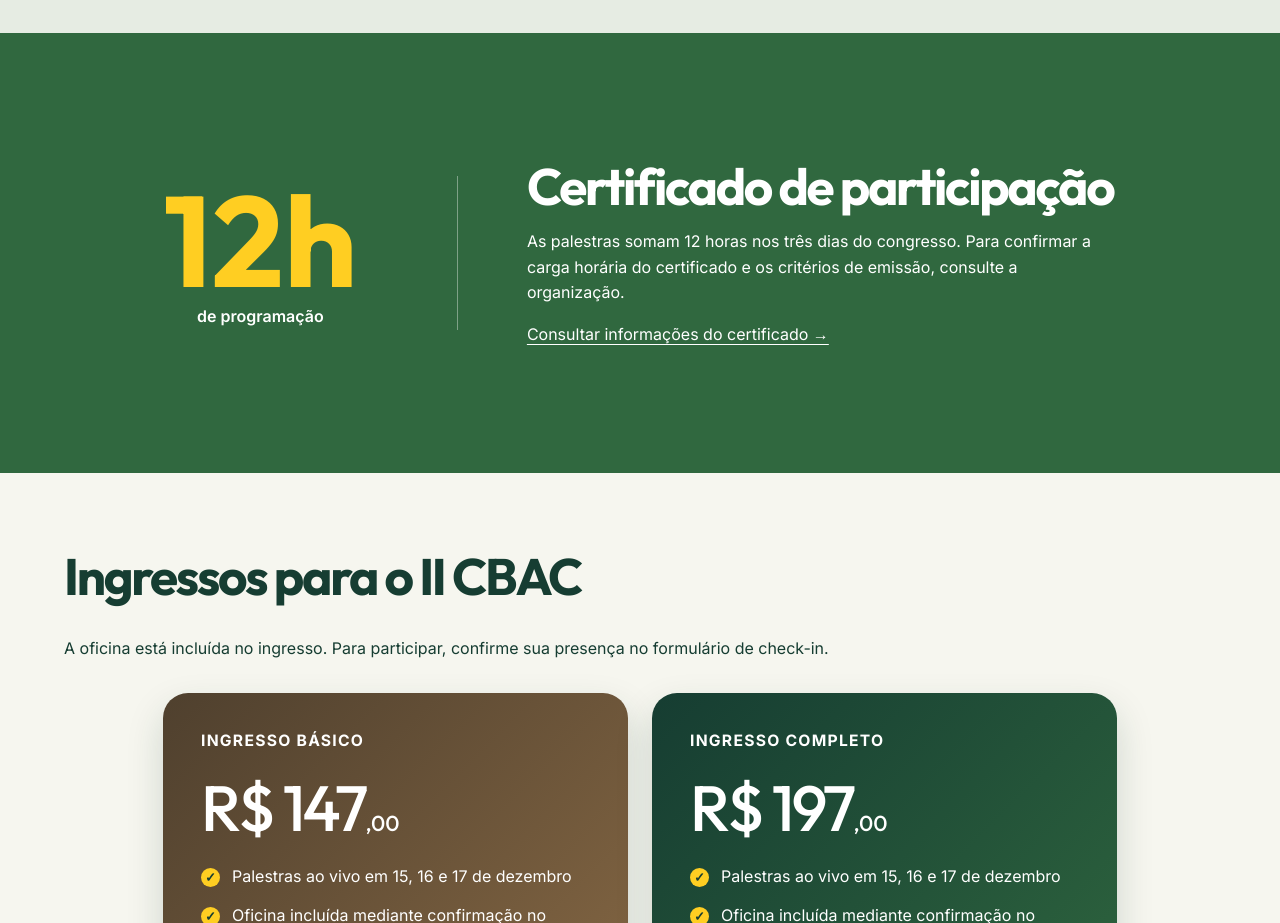
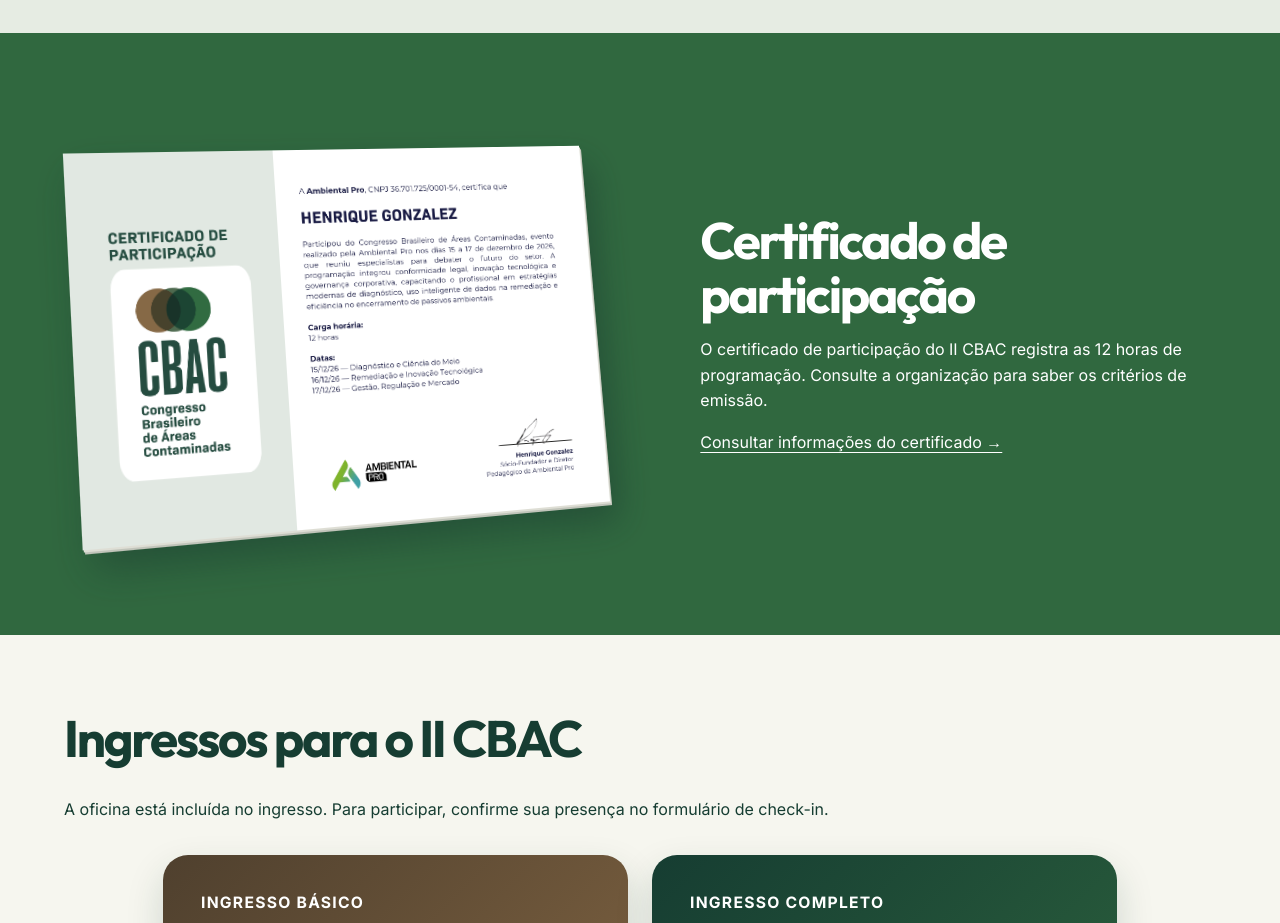
Before and after one commit to henriquegsantos149/cbac, a website built with Vite: page index.html in a window 1280 px wide. Shown: the part 3480-4403 px from the top of the page. Built offline with nearby package versions, Linux system fonts and the light colour scheme.

Commit message:
inclusao do certificado

```diff
--- a/index.html
+++ b/index.html
@@ -61,9 +61,9 @@
 </div>
 <section id="certificado" class="dark">
   <div class="wrap certificate-info">
-    <div class="certificate-hours"><strong>12h</strong><span>de programação</span></div>
+    <figure class="certificate-preview"><img src="assets/certificado-cbac.png" loading="lazy" alt="Modelo do certificado de participação do II CBAC, com carga horária de 12 horas"></figure>
     <div><h2>Certificado de participação</h2>
-    <p>As palestras somam 12 horas nos três dias do congresso. Para confirmar a carga horária do certificado e os critérios de emissão, consulte a organização.</p>
+    <p>O certificado de participação do II CBAC registra as 12 horas de programação. Consulte a organização para saber os critérios de emissão.</p>
     <a href="https://wa.me/5521985047457?text=Ol%C3%A1%21%20Gostaria%20de%20saber%20como%20funciona%20a%20emiss%C3%A3o%20do%20certificado%20do%20II%20CBAC.">Consultar informações do certificado →</a></div>
   </div>
 </section>
--- a/style.css
+++ b/style.css
@@ -169,10 +169,13 @@ footer .footer-logo {
   margin: 0;
 }
 
-#certificado .certificate-info { grid-template-columns: minmax(180px, .8fr) 1.4fr; }
-.certificate-hours { display:grid; justify-items:center; align-content:center; border-right:1px solid #ffffff60; }
-.certificate-hours strong { font:700 clamp(5rem,10vw,9rem)/1 Outfit,Arial,sans-serif; color:var(--sun); }
-.certificate-hours span { font-weight:600; }
+#certificado .certificate-info { grid-template-columns:minmax(0,1.1fr) minmax(0,1fr); }
+.certificate-preview { margin:0; padding:4% 3%; perspective:1050px; }
+.certificate-preview img {
+  display:block; width:100%; height:auto;
+  transform:rotateY(12deg) rotateX(5deg) rotateZ(-3deg);
+  box-shadow:1px 2px 0 #deded5, 2px 4px 0 #c1c4ba, 10px 20px 35px #132e2b65;
+}
 #certificado h2, .ticket-panel h2 { margin-bottom:16px; }
 #certificado p, .ticket-panel p { max-width:58ch; }
 #certificado a { text-underline-offset:4px; }
@@ -181,7 +184,7 @@ footer .footer-logo {
 .faq-layout { display:grid; grid-template-columns:1fr 1.6fr; gap:40px; }
 @media(max-width:760px){
   #certificado .certificate-info, .faq-layout { grid-template-columns:1fr; gap:24px; }
-  .certificate-hours { justify-items:start; border:0; }
+  .certificate-preview { width:min(100%,520px); justify-self:center; }
   .ticket-panel { flex-direction:column; align-items:flex-start; }
   .faq-layout h2 { margin-bottom:0; }
 }
```
Also changed, not shown: assets/certificado-cbac.png (added).
